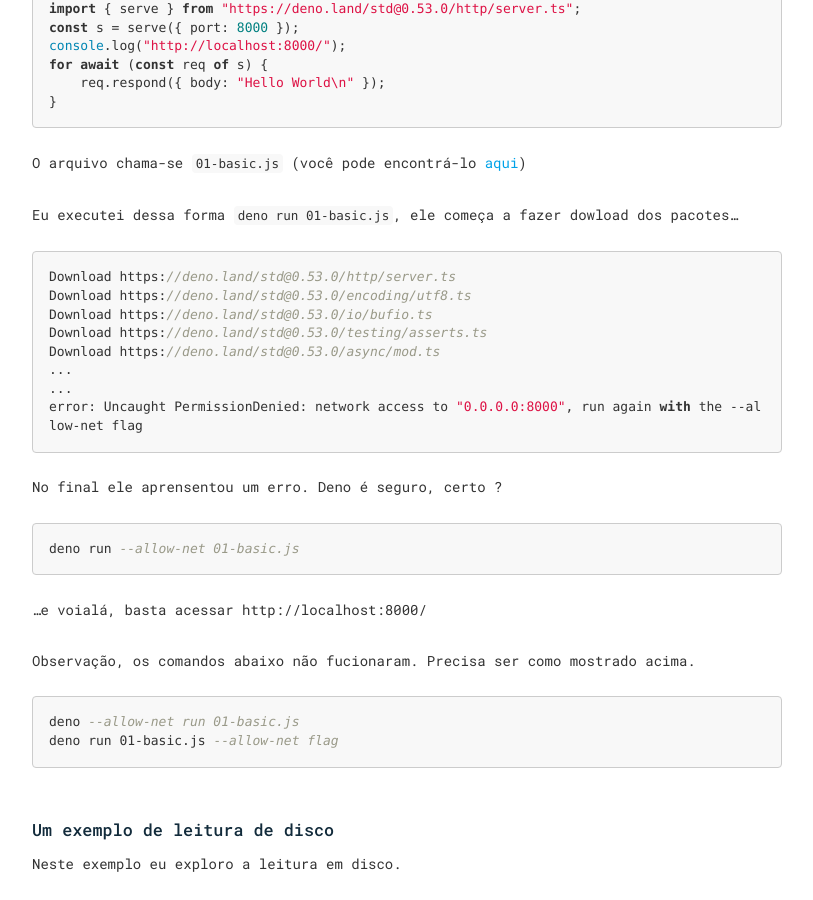
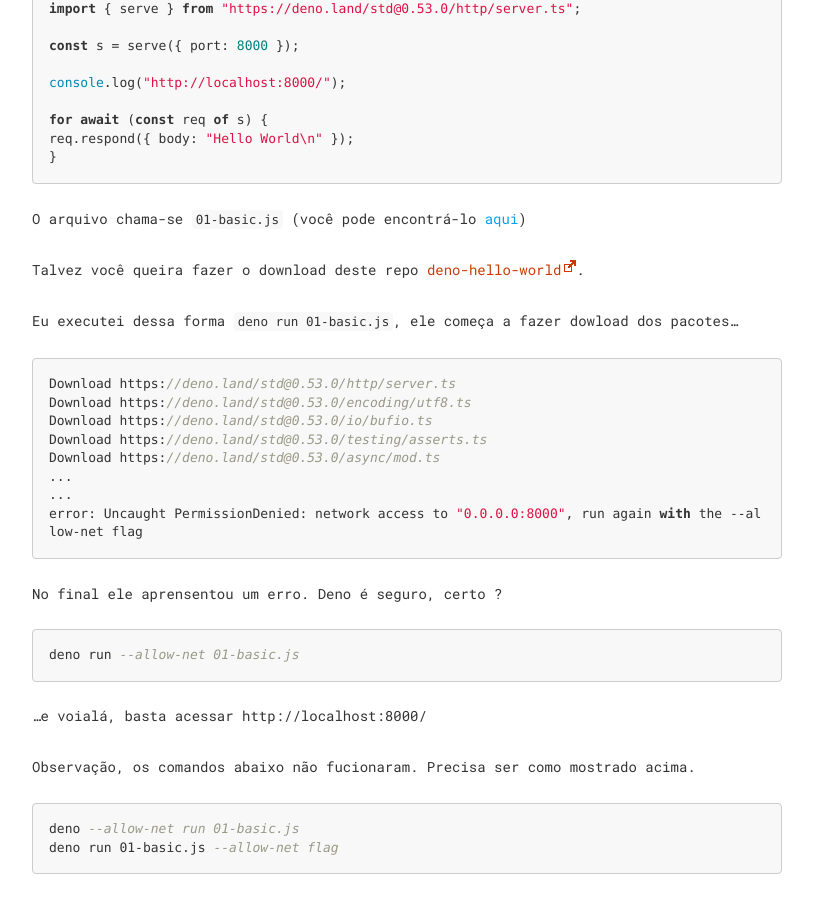
Before and after one commit to website-devfuria/deno, a Jekyll site: the page built from index.md, in a window 1280 px wide and 900 px high, scrolled down 2123 px. Shown: the whole window, without its empty margins (233-1046 px from the left). Built offline with Jekyll 4.4.1, drawn with Linux system fonts in a browser that asks for light colours.

Commit message:
respirando

```diff
--- a/exemplos/01-basic.js
+++ b/exemplos/01-basic.js
@@ -1,6 +1,9 @@
 import { serve } from "https://deno.land/std@0.53.0/http/server.ts";
+
 const s = serve({ port: 8000 });
+
 console.log("http://localhost:8000/");
+
 for await (const req of s) {
   req.respond({ body: "Hello World\n" });
 }
--- a/index.md
+++ b/index.md
@@ -60,13 +60,19 @@ Só o símbolo do dinossauro que falhou.
 Eu peguei o trecho abaixo, coloquei em um arquivo e excutei.
 
     import { serve } from "https://deno.land/std@0.53.0/http/server.ts";
+
     const s = serve({ port: 8000 });
+
     console.log("http://localhost:8000/");
+
     for await (const req of s) {
-        req.respond({ body: "Hello World\n" });
+    req.respond({ body: "Hello World\n" });
     }
 
+
 O arquivo chama-se `01-basic.js` (você pode encontrá-lo [aqui](exemplos/01-basic.js))
+
+Talvez você queira fazer o download deste repo [deno-hello-world](https://github.com/flaviomicheletti/deno-hello-world).
 
 Eu executei dessa forma `deno run 01-basic.js`, ele começa a fazer dowload dos pacotes...
 
```
